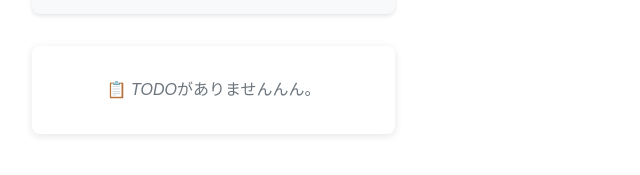
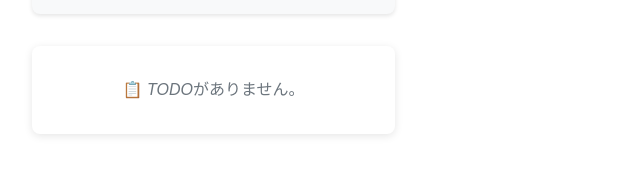
Before and after one commit to ditgroup-ogimoto-sota/test-2025, a React (Vite) app: page / in a window 1280 px wide. Shown: the part 417-592 px from the top of the page, without its empty margins (0-640 px from the left). Built offline with nearby package versions, Linux system fonts and the light colour scheme.

Commit message:
レビュアー線隠してからマージしてみる

```diff
--- a/src/components/TodoList.tsx
+++ b/src/components/TodoList.tsx
@@ -34,7 +34,7 @@ const TodoList: React.FC<TodoListProps> = ({
     return (
       <ListContainer>
         <EmptyMessage>
-          📋 TODOがありませんんん。
+          📋 TODOがありません。
         </EmptyMessage>
       </ListContainer>
     )
```
